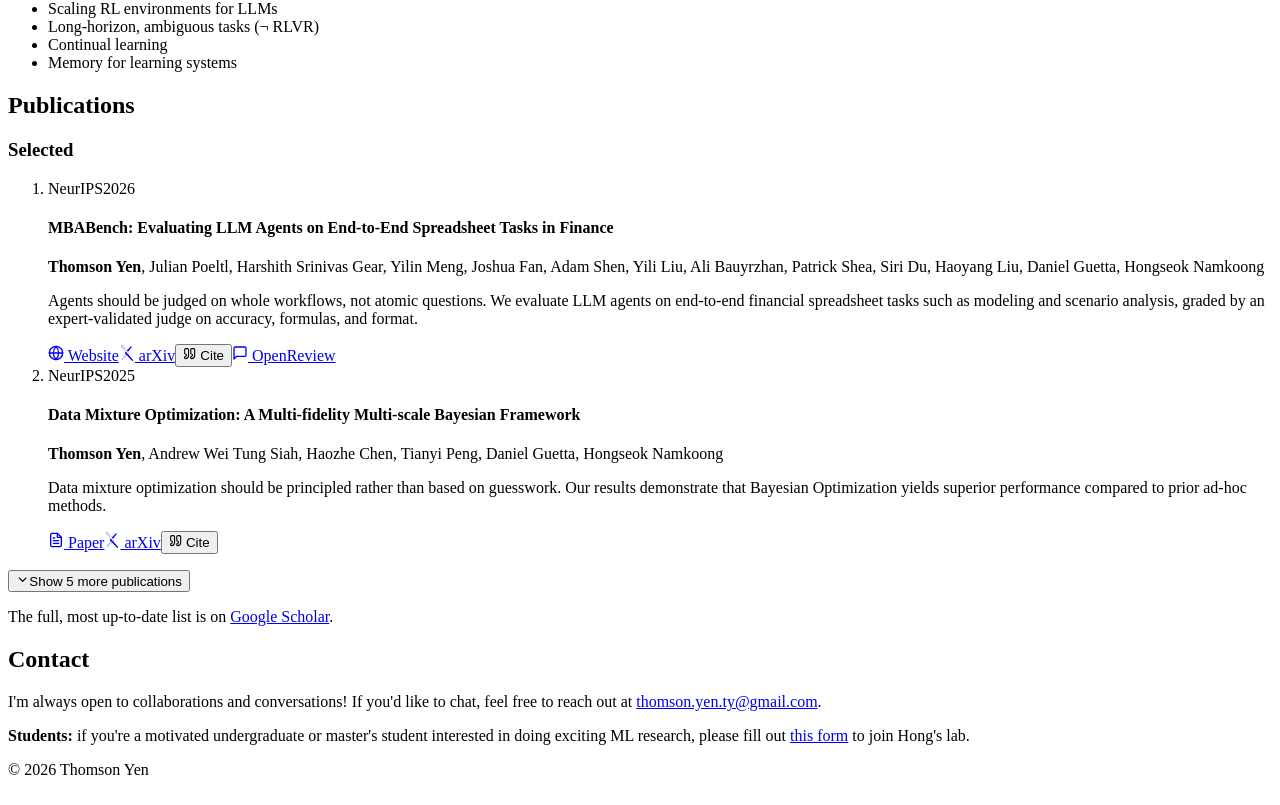
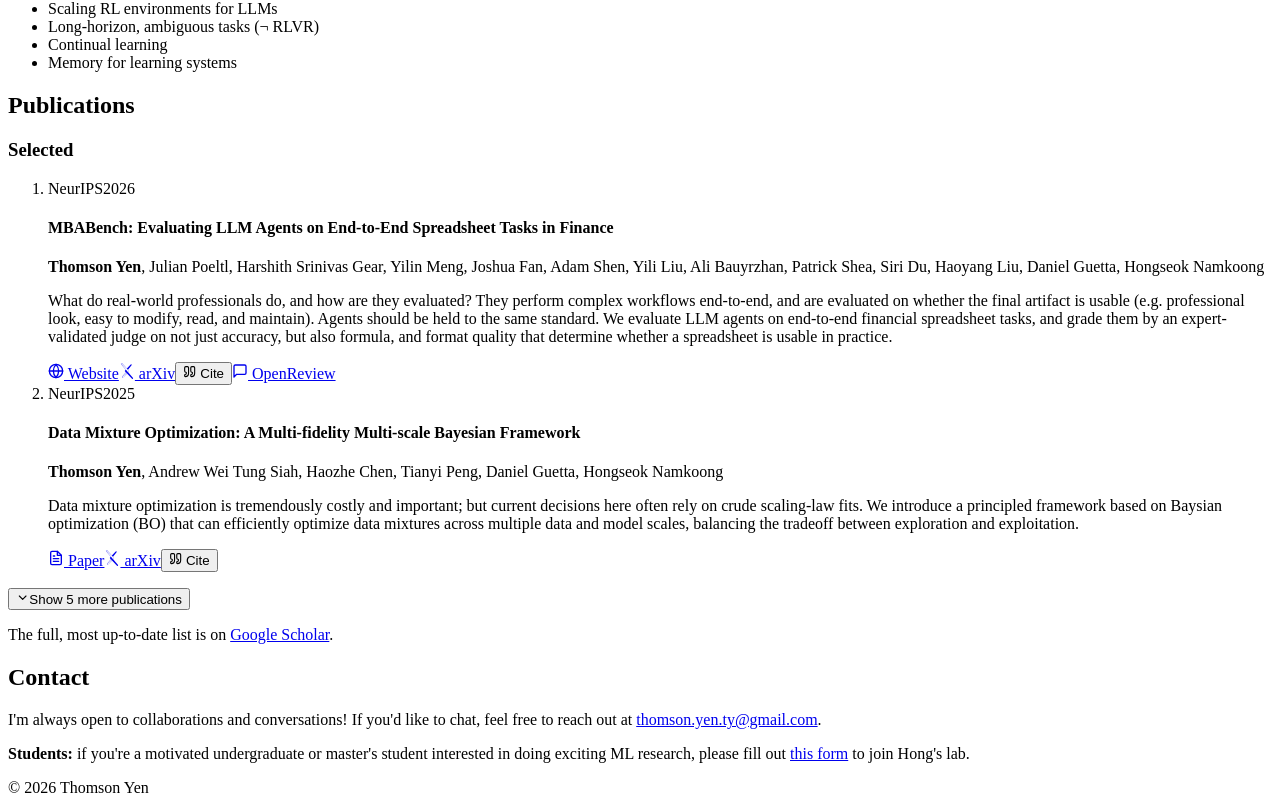
Before and after one commit to ThomsonYen/ThomsonYen.github.io, a React (Vite) app: page / in a window 1280 px wide. Shown: the part 801-1606 px from the top of the page. Built offline with nearby package versions, Linux system fonts and the light colour scheme; the HTML template or start-up script is replaced by a standard one.

Commit message:
Write publication summaries as multi-line strings and revise wording

```diff
--- a/src/content.ts
+++ b/src/content.ts
@@ -47,6 +47,8 @@ export type Publication = {
   arxiv?: string
   // Project page, if the paper has one.
   website?: string
+  // A backtick string; wrap it across lines however you like. Line breaks and
+  // indentation are collapsed into single spaces when shown.
   summary: string
   bibtex: string
 }
@@ -63,7 +65,7 @@ export const publications: Publication[] = [
   yang2025benchmarking,
   castellani2025synthtools,
   baby2023online,
-]
+].map((p) => ({ ...p, summary: p.summary.trim().replace(/\s+/g, ' ') }))
 
 export const labFormUrl =
   'https://docs.google.com/forms/d/e/1FAIpQLSe2h_h4rEn1dMzTfs7BKPsxPwvabkqm7I-RkBXv3eI9P41weA/viewform'
--- a/src/publications/baby2023online.ts
+++ b/src/publications/baby2023online.ts
@@ -14,8 +14,12 @@ const paper: Publication = {
   year: 2023,
   paper: 'https://neurips.cc/virtual/2023/poster/71994',
   arxiv: 'https://arxiv.org/abs/2305.19570',
-  summary:
-    'We develop novel algorithms that reduce the label shift adaptation problem to online regression and guarantee optimal dynamic regret without any prior knowledge of the extent of drift in the label distribution.',
+  summary: `
+    I implemented the novel algorithms that reduce the label shift adaptation
+    problem to online regression. This algorithm guarantees optimal dynamic
+    regret without any prior knowledge of the extent of drift in the label
+    distribution.
+  `,
   bibtex: `@inproceedings{baby2023online,
   title={Online Label Shift: Optimal Dynamic Regret meets Practical Algorithms},
   author={Baby, Dheeraj and Garg, Saurabh and Yen, Tzu-Ching and Balakrishnan, Sivaraman and Lipton, Zachary and Wang, Yu-Xiang},
--- a/src/publications/castellani2025synthtools.ts
+++ b/src/publications/castellani2025synthtools.ts
@@ -14,8 +14,12 @@ const paper: Publication = {
   venue: 'Preprint',
   year: 2025,
   arxiv: 'https://arxiv.org/abs/2511.09572',
-  summary:
-    'Generates, simulates, and audits synthetic tool ecosystems so tool-use agents can be trained and evaluated at scale without relying on unstable real-world APIs.',
+  summary: `
+    LLMs' RL environments need to be scalable, but existing tool-use datasets or
+    evals are hand-crafted. SynthTools generates, simulates, and audits
+    synthetic tool ecosystems so that we can train tool-use agents at scale
+    without relying on unstable real-world APIs.
+  `,
   bibtex: `@article{castellani2025synthtools,
   title={{SynthTools}: A Framework for Scaling Synthetic Tools for Agent Development},
   author={Castellani, Tommaso and Ye, Naimeng and Mittal, Daksh and Yen, Thomson and Koukoumidis, Emmanouil and Zeng, William and Namkoong, Hongseok},
--- a/src/publications/mittal2025architectural.ts
+++ b/src/publications/mittal2025architectural.ts
@@ -7,8 +7,13 @@ const paper: Publication = {
   year: 2025,
   paper: 'https://neurips.cc/virtual/2025/loc/san-diego/poster/115035',
   arxiv: 'https://arxiv.org/abs/2503.01215',
-  summary:
-    'Multi-step autoregressive generation separates epistemic from aleatoric uncertainty and improves downstream decisions, while custom exchangeable Transformer architectures can underperform standard causal masking.',
+  summary: `
+    Differentiating epistemic and aleatoric uncertainty allows agents to make
+    informed decisions.
+    Multi-step autoregressive generation promises to achieve
+    this, but we reveal a fundamental gap in proposed architectures that make
+    them impossible to learn the correct uncertainty decomposition.
+  `,
   bibtex: `@inproceedings{mittal2025architectural,
   title={Architectural and Inferential Inductive Biases for Exchangeable Sequence Modeling},
   author={Mittal, Daksh and Li, Ang and Yen, Thomson and Guetta, Daniel and Namkoong, Hongseok},
--- a/src/publications/mittal2026latentgym.ts
+++ b/src/publications/mittal2026latentgym.ts
@@ -18,8 +18,12 @@ const paper: Publication = {
   venue: 'Preprint',
   year: 2026,
   arxiv: 'https://arxiv.org/abs/2606.15306',
-  summary:
-    'A suite of text environments, each built around a ground-truth latent shared across tasks, with metrics that separate whether agents explore to learn the latent from whether they exploit what they have learned.',
+  summary: `
+    Can LLMs continually learn? And how do we train them to do so?
+    LatentGym provides a suite of text environments, each built around a ground-truth latent shared
+    across successive tasks.
+    We showed that by training LLMs to learn the latent, they can transfer continual learning capability even to unseen task types!!
+  `,
   bibtex: `@article{mittal2026latentgym,
   title={{LatentGym}: A Testbed For Cross-Task Experiential Learning With Controllable Latent Structure},
   author={Mittal, Daksh and Castellani, Tommaso and Yen, Thomson and Ye, Naimeng and Wu, Fangyu and Chen, Minghui and Cai, Tiffany and Koukoumidis, Emmanouil and Zeng, William and Namkoong, Hongseok},
--- a/src/publications/yang2025benchmarking.ts
+++ b/src/publications/yang2025benchmarking.ts
@@ -6,8 +6,10 @@ const paper: Publication = {
   venue: 'Preprint',
   year: 2025,
   arxiv: 'https://arxiv.org/abs/2511.22130',
-  summary:
-    'A benchmark where agents recommend real products to simulated users with latent, heterogeneous preferences, measuring whether they learn and adapt from accumulated experience.',
+  summary: `
+    Real-world recommender has a wealth of live data from users (e.g., clicks, purchases, ratings) and myriad of tools to interactively inquire user preferences (e.g. questions, product displays).
+    This benchmark evaluates LLM recommenders in this realistic and challenging settings, and measures whether they can learn and adapt to users' latent preferences through repeated recommendations.
+  `,
   bibtex: `@article{yang2025benchmarking,
   title={Benchmarking In-context Experiential Learning Through Repeated Product Recommendations},
   author={Yang, Gilbert and Chen, Yaqin and Yen, Thomson and Namkoong, Hongseok},
--- a/src/publications/yen2025data.ts
+++ b/src/publications/yen2025data.ts
@@ -15,8 +15,10 @@ const paper: Publication = {
   selected: true,
   paper: 'https://neurips.cc/virtual/2025/loc/san-diego/poster/118592',
   arxiv: 'https://arxiv.org/abs/2503.21023',
-  summary:
-    'Data mixture optimization should be principled rather than based on guesswork. Our results demonstrate that Bayesian Optimization yields superior performance compared to prior ad-hoc methods.',
+  summary: `
+    Data mixture optimization is tremendously costly and important; but current decisions here often rely on crude scaling-law fits.
+    We introduce a principled framework based on Baysian optimization (BO) that can efficiently optimize data mixtures across multiple data and model scales, balancing the tradeoff between exploration and exploitation.
+  `,
   bibtex: `@inproceedings{yen2025data,
   title={Data Mixture Optimization: A Multi-fidelity Multi-scale {B}ayesian Framework},
   author={Yen, Thomson and Siah, Andrew Wei Tung and Chen, Haozhe and Peng, Tianyi and Guetta, Daniel and Namkoong, Hongseok},
--- a/src/publications/yen2026mbabench.ts
+++ b/src/publications/yen2026mbabench.ts
@@ -23,8 +23,12 @@ const paper: Publication = {
   openreview: 'https://openreview.net/forum?id=HI4PcfnlXQ',
   arxiv: 'https://arxiv.org/abs/2605.22664',
   website: 'https://mbabench.org/#/',
-  summary:
-    'Agents should be judged on whole workflows, not atomic questions. We evaluate LLM agents on end-to-end financial spreadsheet tasks such as modeling and scenario analysis, graded by an expert-validated judge on accuracy, formulas, and format.',
+  summary: `
+    What do real-world professionals do, and how are they evaluated?
+    They perform complex workflows end-to-end, and are evaluated on whether the final artifact is usable (e.g. professional look, easy to modify, read, and maintain).
+    Agents should be held to the same standard.
+    We evaluate LLM agents on end-to-end financial spreadsheet tasks, and grade them by an expert-validated judge on not just accuracy, but also formula, and format quality that determine whether a spreadsheet is usable in practice.
+  `,
   bibtex: `@inproceedings{yen2026mbabench,
   title={{MBABench}: Evaluating {LLM} Agents on End-to-End Spreadsheet Tasks in Finance},
   author={Yen, Thomson and Poeltl, Julian and Gear, Harshith Srinivas and Meng, Yilin and Fan, Joshua and Shen, Adam and Liu, Yili and Bauyrzhan, Ali and Shea, Patrick and Du, Siri and Liu, Haoyang and Guetta, Daniel and Namkoong, Hongseok},
```
